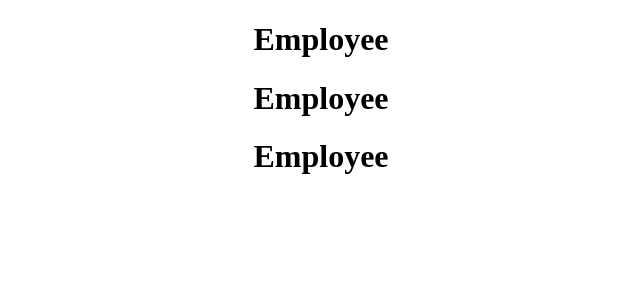
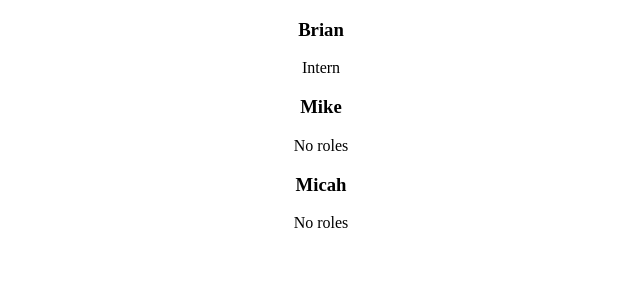
Before and after one commit to brian-ambani/react-projects, a React (Create React App) app in the folder website-2/: page / in a window 1280 px wide. Shown: the top 300 px of the page, without its empty margins (319-959 px from the left). Built offline with nearby package versions, Linux system fonts and the light colour scheme.

Commit message:
updated props

```diff
--- a/website-2/src/App.js
+++ b/website-2/src/App.js
@@ -7,9 +7,9 @@ function App() {
     <div className="App">
       {ShowEmpoloyees ? (
         <>
-          <Employee />
-          <Employee />
-          <Employee />
+          <Employee name="Brian" role="Intern" />
+          <Employee name="Mike" />
+          <Employee name="Micah" />
         </>
       ) : (
         <p>There are no employees</p>
--- a/website-2/src/components/Employee.jsx
+++ b/website-2/src/components/Employee.jsx
@@ -1,9 +1,10 @@
 import React from "react";
 
-export default function h1() {
+export default function (props) {
   return (
     <div>
-      <h1>Employee</h1>
+      <h3>{props.name}</h3>
+      <p>{props.role ? props.role : "No roles"}</p>
     </div>
   );
 }
```
